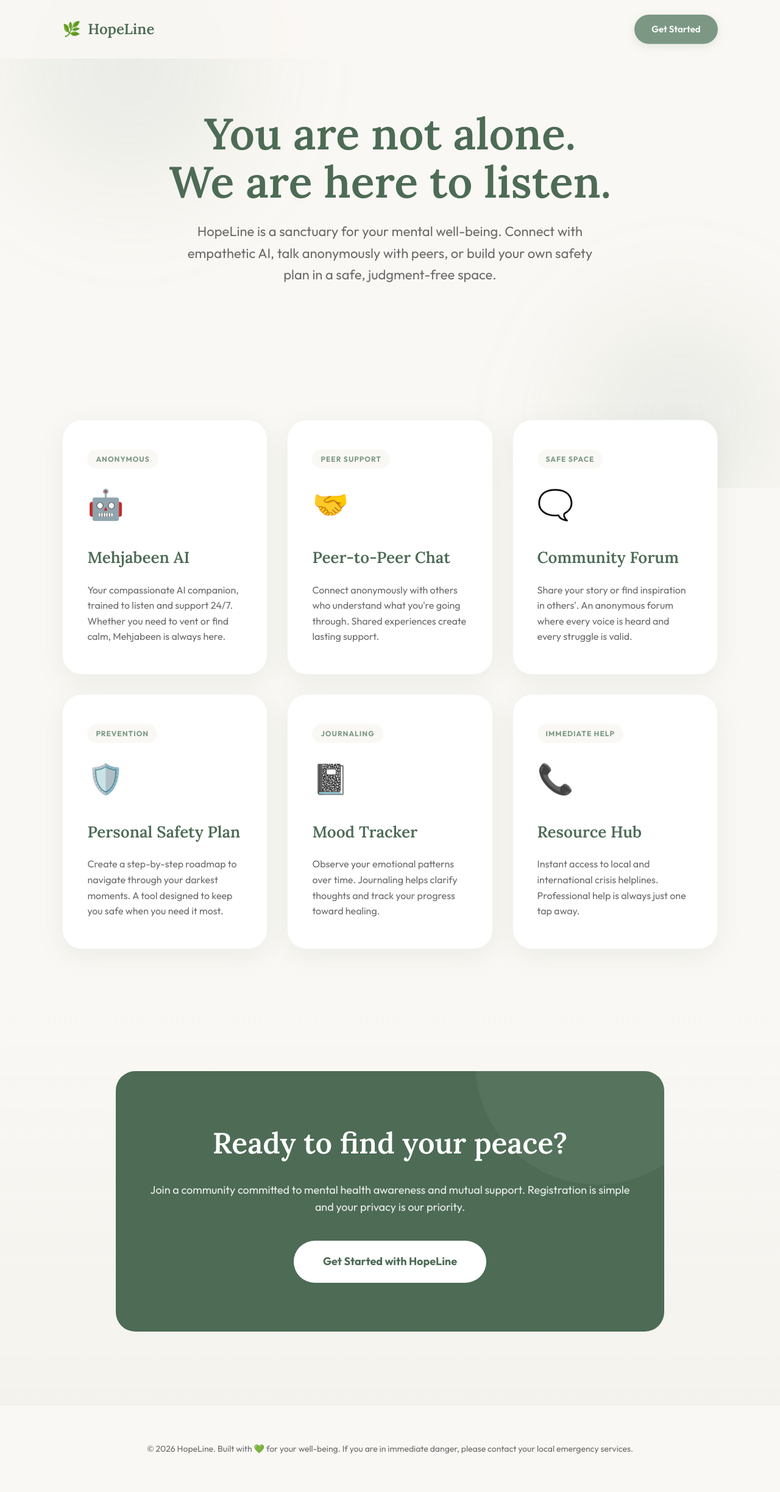
After one commit to IMR-DRAGON/Hopeline-a-aid-to-suicidal-people-, a PHP site: page /index.php in a window 1280 px wide. The commit adds this page. Shown: the whole page at 61% size. Run offline with PHP 8.4, Linux system fonts and the light colour scheme; a stand-in replaces the project's code that opens the database connection.

Commit message:
Landing page & dedicated login UI (v1.0)

```diff
--- /dev/null
+++ b/index.php
@@ -0,0 +1,364 @@
+<!DOCTYPE html>
+<html lang="en">
+<head>
+    <meta charset="UTF-8">
+    <meta name="viewport" content="width=device-width, initial-scale=1.0">
+    <title>HopeLine — A Sanctuary for Your Mind</title>
+    <link rel="preconnect" href="https://fonts.googleapis.com">
+    <link href="https://fonts.googleapis.com/css2?family=Lora:ital,wght@0,400;0,600;1,400&family=Outfit:wght@300;400;500;600;700&display=swap" rel="stylesheet">
+    <style>
+        :root {
+            --primary: #7c9885;
+            --primary-deep: #4d6b55;
+            --accent: #a8c4b0;
+            --bg: #faf8f4;
+            --card-bg: #ffffff;
+            --text-main: #2d2d2d;
+            --text-soft: #6b6b6b;
+            --white: #ffffff;
+            --radius-lg: 32px;
+            --radius-md: 20px;
+            --shadow-soft: 0 10px 40px rgba(124, 152, 133, 0.12);
+            --transition: all 0.4s cubic-bezier(0.16, 1, 0.3, 1);
+        }
+
+        * {
+            margin: 0;
+            padding: 0;
+            box-sizing: border-box;
+        }
+
+        body {
+            font-family: 'Outfit', sans-serif;
+            background-color: var(--bg);
+            color: var(--text-main);
+            overflow-x: hidden;
+            line-height: 1.6;
+        }
+
+        /* ── Background Texture ── */
+        .bg-elements {
+            position: fixed;
+            inset: 0;
+            z-index: -1;
+            pointer-events: none;
+            overflow: hidden;
+        }
+
+        .blob {
+            position: absolute;
+            background: radial-gradient(circle, rgba(124, 152, 133, 0.15) 0%, transparent 70%);
+            border-radius: 50%;
+            filter: blur(60px);
+            animation: float 20s infinite alternate ease-in-out;
+        }
+
+        .blob-1 { width: 600px; height: 600px; top: -200px; left: -100px; }
+        .blob-2 { width: 500px; height: 500px; bottom: -100px; right: -50px; animation-delay: -5s; }
+
+        @keyframes float {
+            0% { transform: translate(0, 0) scale(1); }
+            100% { transform: translate(50px, 50px) scale(1.1); }
+        }
+
+        /* ── Navigation ── */
+        nav {
+            position: fixed;
+            top: 0;
+            width: 100%;
+            padding: 24px 8%;
+            display: flex;
+            justify-content: space-between;
+            align-items: center;
+            z-index: 100;
+            background: rgba(250, 248, 244, 0.8);
+            backdrop-filter: blur(10px);
+        }
+
+        .logo {
+            display: flex;
+            align-items: center;
+            gap: 12px;
+            font-family: 'Lora', serif;
+            font-size: 24px;
+            font-weight: 600;
+            color: var(--primary-deep);
+            text-decoration: none;
+        }
+
+        .nav-btn {
+            padding: 12px 28px;
+            background: var(--primary);
+            color: var(--white);
+            border-radius: 50px;
+            text-decoration: none;
+            font-weight: 600;
+            font-size: 15px;
+            transition: var(--transition);
+            box-shadow: 0 4px 15px rgba(124, 152, 133, 0.2);
+        }
+
+        .nav-btn:hover {
+            background: var(--primary-deep);
+            transform: translateY(-2px);
+            box-shadow: 0 8px 25px rgba(77, 107, 85, 0.3);
+        }
+
+        /* ── Hero Section ── */
+        .hero {
+            padding: 180px 8% 100px;
+            text-align: center;
+            max-width: 1200px;
+            margin: 0 auto;
+        }
+
+        .hero h1 {
+            font-family: 'Lora', serif;
+            font-size: clamp(40px, 6vw, 72px);
+            line-height: 1.1;
+            color: var(--primary-deep);
+            margin-bottom: 24px;
+            opacity: 0;
+            animation: fadeUp 0.8s forwards;
+        }
+
+        .hero p {
+            font-size: clamp(18px, 2vw, 22px);
+            color: var(--text-soft);
+            max-width: 700px;
+            margin: 0 auto 40px;
+            opacity: 0;
+            animation: fadeUp 0.8s 0.2s forwards;
+        }
+
+        /* ── Flashcards Section ── */
+        .features {
+            padding: 80px 8%;
+            display: grid;
+            grid-template-columns: repeat(auto-fit, minmax(300px, 1fr));
+            gap: 32px;
+            max-width: 1400px;
+            margin: 0 auto;
+        }
+
+        .card {
+            background: var(--card-bg);
+            padding: 48px 40px;
+            border-radius: var(--radius-lg);
+            border: 1px solid rgba(124, 152, 133, 0.1);
+            transition: var(--transition);
+            cursor: default;
+            position: relative;
+            overflow: hidden;
+            display: flex;
+            flex-direction: column;
+            gap: 20px;
+            box-shadow: var(--shadow-soft);
+        }
+
+        .card:hover {
+            transform: translateY(-12px);
+            border-color: var(--primary);
+            box-shadow: 0 20px 60px rgba(124, 152, 133, 0.2);
+        }
+
+        .card-icon {
+            font-size: 48px;
+            margin-bottom: 8px;
+        }
+
+        .card h3 {
+            font-family: 'Lora', serif;
+            font-size: 26px;
+            color: var(--primary-deep);
+        }
+
+        .card p {
+            font-size: 16px;
+            color: var(--text-soft);
+        }
+
+        .card-tag {
+            align-self: flex-start;
+            padding: 6px 14px;
+            background: var(--bg);
+            border-radius: 50px;
+            font-size: 12px;
+            font-weight: 700;
+            text-transform: uppercase;
+            letter-spacing: 1px;
+            color: var(--primary);
+        }
+
+        /* ── Call to Action ── */
+        .cta-section {
+            padding: 120px 8%;
+            text-align: center;
+            background: linear-gradient(180deg, transparent 0%, rgba(124, 152, 133, 0.05) 100%);
+        }
+
+        .cta-box {
+            max-width: 900px;
+            margin: 0 auto;
+            padding: 80px 40px;
+            background: var(--primary-deep);
+            color: var(--white);
+            border-radius: var(--radius-lg);
+            position: relative;
+            overflow: hidden;
+        }
+
+        .cta-box h2 {
+            font-family: 'Lora', serif;
+            font-size: clamp(32px, 4vw, 48px);
+            margin-bottom: 24px;
+            position: relative;
+            z-index: 2;
+        }
+
+        .cta-box p {
+            font-size: 18px;
+            margin-bottom: 40px;
+            opacity: 0.9;
+            position: relative;
+            z-index: 2;
+        }
+
+        .btn-large {
+            padding: 20px 48px;
+            background: var(--white);
+            color: var(--primary-deep);
+            display: inline-block;
+            text-decoration: none;
+            border-radius: 50px;
+            font-weight: 700;
+            font-size: 18px;
+            transition: var(--transition);
+            position: relative;
+            z-index: 2;
+        }
+
+        .btn-large:hover {
+            background: var(--accent);
+            color: var(--primary-deep);
+            transform: scale(1.05);
+        }
+
+        .cta-bg {
+            position: absolute;
+            top: -50%;
+            right: -10%;
+            width: 400px;
+            height: 400px;
+            background: rgba(255, 255, 255, 0.05);
+            border-radius: 50%;
+            z-index: 1;
+        }
+
+        /* ── Animations ── */
+        @keyframes fadeUp {
+            from { opacity: 0; transform: translateY(30px); }
+            to { opacity: 1; transform: translateY(0); }
+        }
+
+        footer {
+            padding: 60px 8%;
+            text-align: center;
+            border-top: 1px solid rgba(124, 152, 133, 0.1);
+            color: var(--text-soft);
+            font-size: 14px;
+        }
+
+        @media (max-width: 768px) {
+            nav { padding: 20px 5%; }
+            .hero { padding-top: 140px; }
+            .features { grid-template-columns: 1fr; }
+        }
+    </style>
+</head>
+<body>
+
+    <div class="bg-elements">
+        <div class="blob blob-1"></div>
+        <div class="blob blob-2"></div>
+    </div>
+
+    <nav>
+        <a href="#" class="logo">
+            <span>🌿</span> HopeLine
+        </a>
+        <a href="login.php" class="nav-btn">Get Started</a>
+    </nav>
+
+    <main>
+        <section class="hero">
+            <h1>You are not alone.<br>We are here to listen.</h1>
+            <p>HopeLine is a sanctuary for your mental well-being. Connect with empathetic AI, talk anonymously with peers, or build your own safety plan in a safe, judgment-free space.</p>
+        </section>
+
+        <section class="features">
+            <!-- Flashcard 1 -->
+            <div class="card">
+                <div class="card-tag">Anonymous</div>
+                <div class="card-icon">🤖</div>
+                <h3>Mehjabeen AI</h3>
+                <p>Your compassionate AI companion, trained to listen and support 24/7. Whether you need to vent or find calm, Mehjabeen is always here.</p>
+            </div>
+
+            <!-- Flashcard 2 -->
+            <div class="card">
+                <div class="card-tag">Peer Support</div>
+                <div class="card-icon">🤝</div>
+                <h3>Peer-to-Peer Chat</h3>
+                <p>Connect anonymously with others who understand what you're going through. Shared experiences create lasting support.</p>
+            </div>
+
+            <!-- Flashcard 3 -->
+            <div class="card">
+                <div class="card-tag">Safe Space</div>
+                <div class="card-icon">🗨️</div>
+                <h3>Community Forum</h3>
+                <p>Share your story or find inspiration in others'. An anonymous forum where every voice is heard and every struggle is valid.</p>
+            </div>
+
+            <!-- Flashcard 4 -->
+            <div class="card">
+                <div class="card-tag">Prevention</div>
+                <div class="card-icon">🛡️</div>
+                <h3>Personal Safety Plan</h3>
+                <p>Create a step-by-step roadmap to navigate through your darkest moments. A tool designed to keep you safe when you need it most.</p>
+            </div>
+
+            <!-- Flashcard 5 -->
+            <div class="card">
+                <div class="card-tag">Journaling</div>
+                <div class="card-icon">📓</div>
+                <h3>Mood Tracker</h3>
+                <p>Observe your emotional patterns over time. Journaling helps clarify thoughts and track your progress toward healing.</p>
+            </div>
+
+            <!-- Flashcard 6 -->
+            <div class="card">
+                <div class="card-tag">Immediate Help</div>
+                <div class="card-icon">📞</div>
+                <h3>Resource Hub</h3>
+                <p>Instant access to local and international crisis helplines. Professional help is always just one tap away.</p>
+            </div>
+        </section>
+
+        <section class="cta-section">
+            <div class="cta-box">
+                <div class="cta-bg"></div>
+                <h2>Ready to find your peace?</h2>
+                <p>Join a community committed to mental health awareness and mutual support. Registration is simple and your privacy is our priority.</p>
+                <a href="login.php" class="btn-large">Get Started with HopeLine</a>
+            </div>
+        </section>
+    </main>
+
+    <footer>
+        <p>© 2026 HopeLine. Built with 💚 for your well-being. If you are in immediate danger, please contact your local emergency services.</p>
+    </footer>
+
+</body>
+</html>
```
Also changed, not shown: app.php (renamed from index.html, +7 -0 lines), login.php (added, +301 -0 lines).
